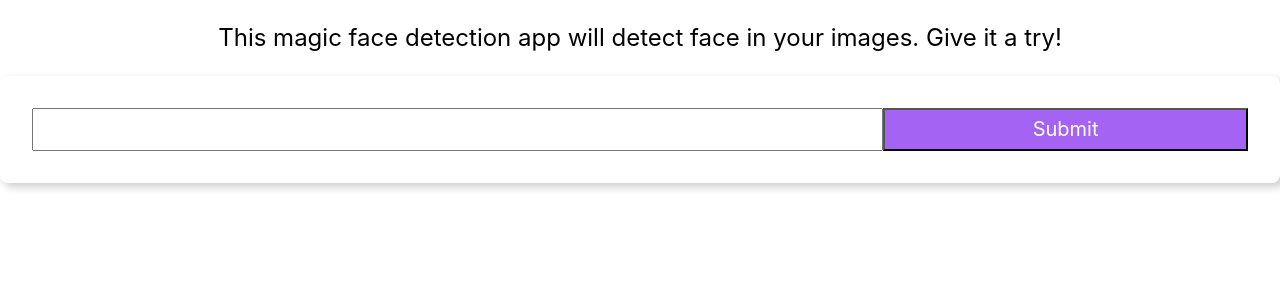
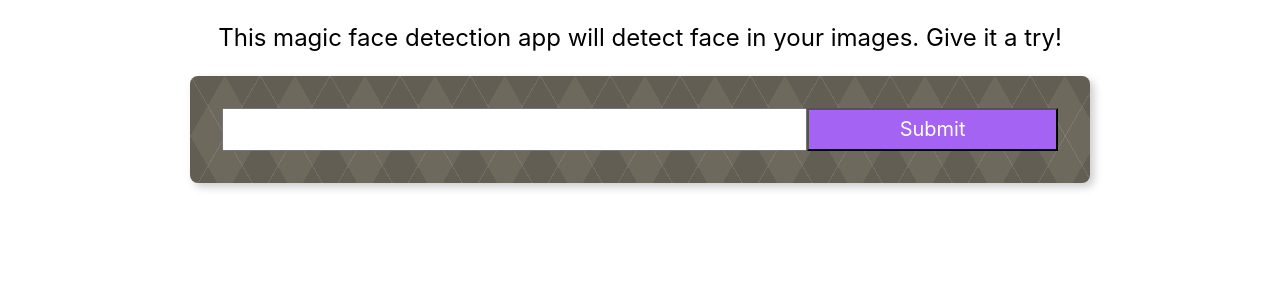
Before and after one commit to neuro533/face-detection-app, a React (Create React App) app: page / in a window 1280 px wide. Shown: the top 300 px of the page. Built offline with nearby package versions, Linux system fonts and the light colour scheme.

Commit message:
add css properties to ImageLinkForm by updating ImageLinkForm.css file to enhance the input field and submit button division

```diff
--- a/src/components/ImageLinkForm/ImageLinkForm.css
+++ b/src/components/ImageLinkForm/ImageLinkForm.css
@@ -0,0 +1,14 @@
+.form{
+    width:900px;
+    background-color: #6d695c;
+    background-image:
+    repeating-linear-gradient(120deg, rgba(255,255,255,.1), rgba(255,255,255,.1) 1px, transparent 1px, transparent 60px),
+    repeating-linear-gradient(60deg, rgba(255,255,255,.1), rgba(255,255,255,.1) 1px, transparent 1px, transparent 60px),
+    linear-gradient(60deg, rgba(0,0,0,.1) 25%, transparent 25%, transparent 75%, rgba(0,0,0,.1) 75%, rgba(0,0,0,.1)),
+    linear-gradient(120deg, rgba(0,0,0,.1) 25%, transparent 25%, transparent 75%, rgba(0,0,0,.1) 75%, rgba(0,0,0,.1));
+    background-size: 70px 120px;
+}
+
+button{
+    cursor: pointer;
+}
```
